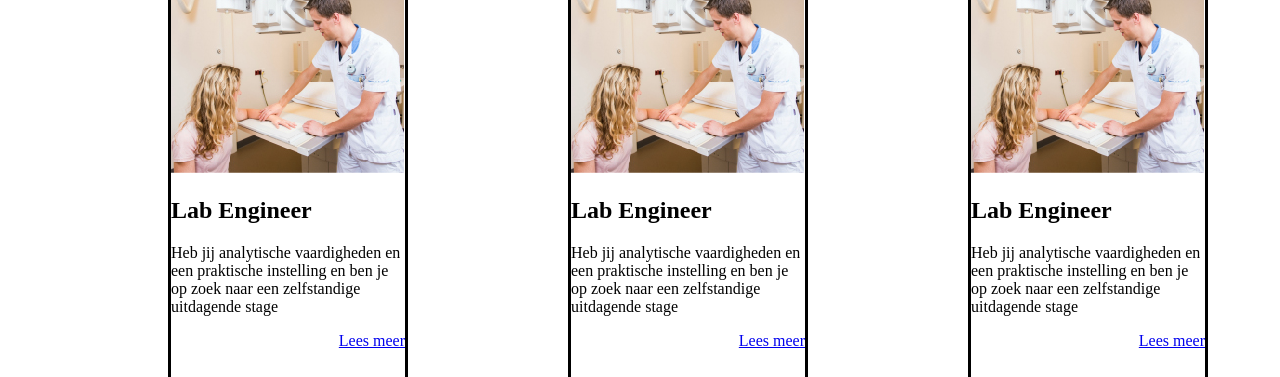
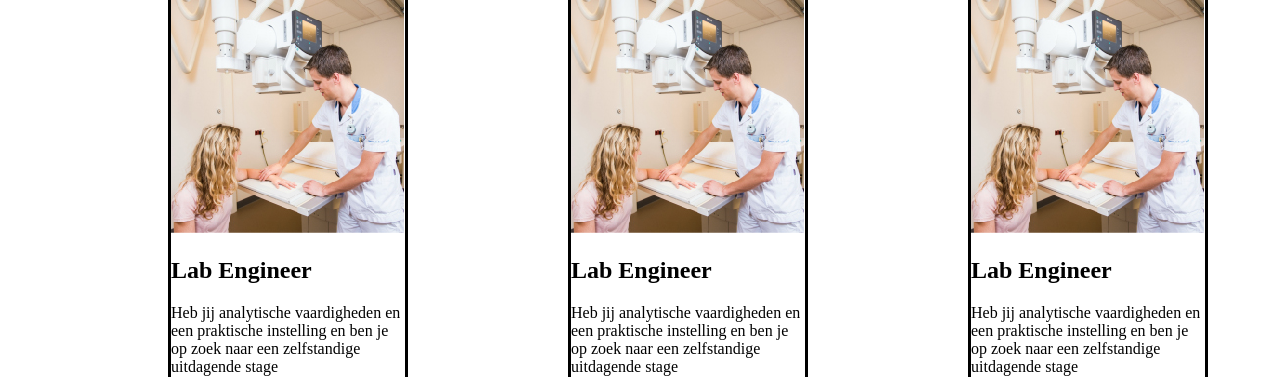
Before and after one commit to TheHagueUniversity/1819-cmd-b-pr-centre-of-expertise-grumpyting, a plain HTML site: page index.html in a window 1280 px wide. Shown: the part 750-1127 px from the top of the page. Drawn offline with Linux system fonts and the light colour scheme; files whose address does not match are found by name.

Commit message:
Update style.css

```diff
--- a/style/style.css
+++ b/style/style.css
@@ -94,6 +94,7 @@ footer div{
 
 h1{
 	margin: auto;
+	padding:45px 0px 15px 0px;
 }
 
 
```
